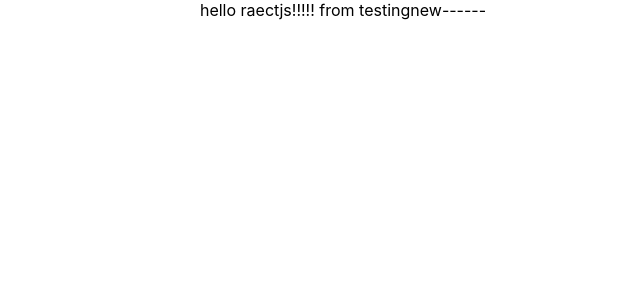
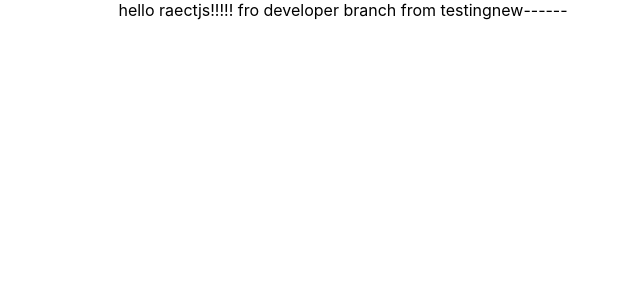
Before and after one commit to abhicode-dev/test1, a React (Create React App) app: page / in a window 1280 px wide. Shown: the top 300 px of the page, without its empty margins (297-937 px from the left). Built offline with nearby package versions, Linux system fonts and the light colour scheme.

Commit message:
first commit by developer

```diff
--- a/package.json
+++ b/package.json
@@ -7,6 +7,7 @@
     "@testing-library/jest-dom": "^6.9.1",
     "@testing-library/react": "^16.3.2",
     "@testing-library/user-event": "^13.5.0",
+    "node": "^24.15.0",
     "react": "^19.2.5",
     "react-dom": "^19.2.5",
     "react-scripts": "5.0.1",
--- a/src/App.js
+++ b/src/App.js
@@ -8,7 +8,7 @@ function App() {
 
 
 
-      hello raectjs!!!!!
+      hello raectjs!!!!! fro developer branch
       from testingnew------
 
     </div>
```
Also changed, not shown: 1 other file (tests, documents, lock files or other folders).
